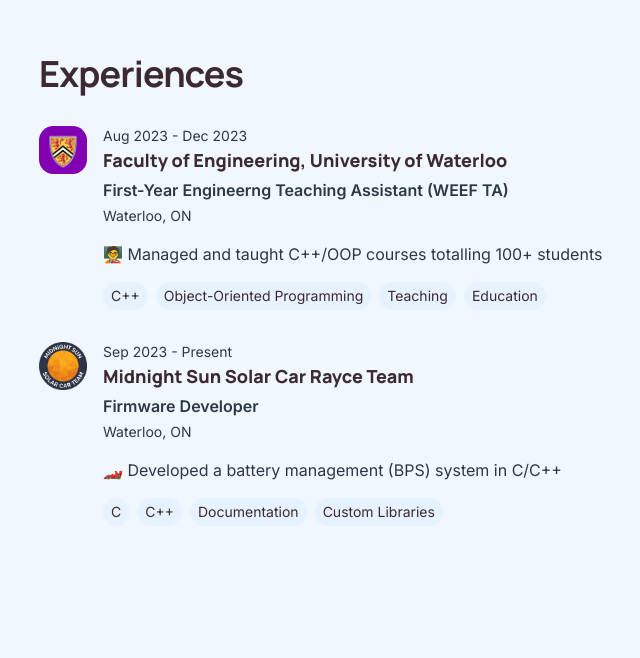
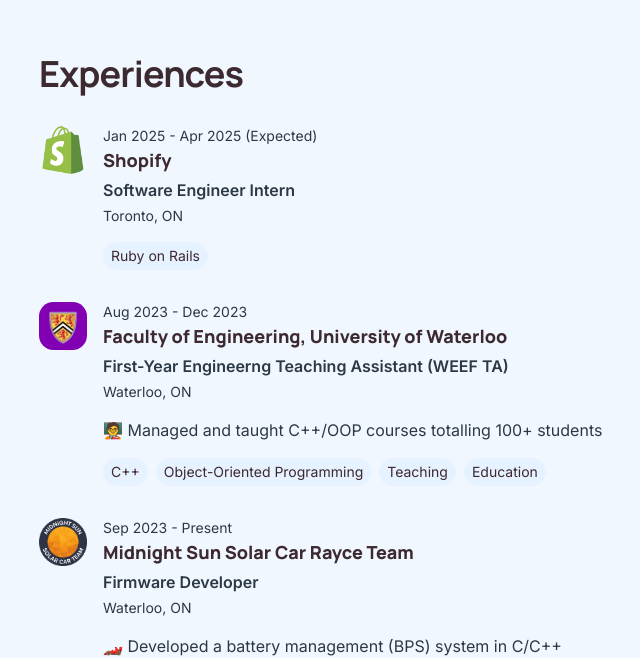
Before and after one commit to bkctrl/bkctrl-portfolio, a Next.js app: page / in a window 1280 px wide. Shown: the part 914-1572 px from the top of the page, without its empty margins (217-857 px from the left). Built offline with nearby package versions, Linux system fonts and the light colour scheme; no server answers.

Commit message:
Added experience

```diff
--- a/src/components/App.tsx
+++ b/src/components/App.tsx
@@ -112,6 +112,32 @@
             <div className="mx-auto max-w-3xl" style={{paddingTop: "3rem"}}>
               <h2 className="text-3xl font-bold tracking-tight sm:text-4xl">Experiences</h2>
               <div className="mt-8 space-y-8">
+              <div className="flex items-start group">
+                  <img
+                    src="/shopify-logo.png"
+                    width={70}
+                    height={70}
+                    alt="Briefcase"
+                    className="mr-4 h-12 w-12 text-muted-foreground group-hover:border group-hover:border-[#ff69b4] group-hover:rounded-md"
+                    style={{borderRadius : "30%"}}
+                  />
+                  <div>
+                    <p className="text-sm text-muted-foreground">Jan 2025 - Apr 2025 (Expected)</p>
+                    <h3 className="text-lg font-semibold group-hover:text-[#ff69b4]">
+                      <strong>Shopify </strong>
+                    </h3>
+                    <p className="mt-1 text-muted-foreground font-semibold">Software Engineer Intern</p>
+                    <p className="mt-1 text-sm text-muted-foreground">Toronto, ON</p>
+                    <ul className="mt-4 space-y-2 text-muted-foreground">
+                      <li>
+
+                      </li>
+                    </ul>
+                    <div className="mt-4 flex gap-2">
+                      <span className="bg-muted px-2 py-1 rounded-md text-sm">Ruby on Rails</span>
+                    </div>
+                  </div>
+                </div>
                 <div className="flex items-start group">
                   <img
                     src="/waterloo-engineering.jpeg"
```
Also changed, not shown: public/shopify-logo.png (added), 1 other file (tests, documents, lock files or other folders).
